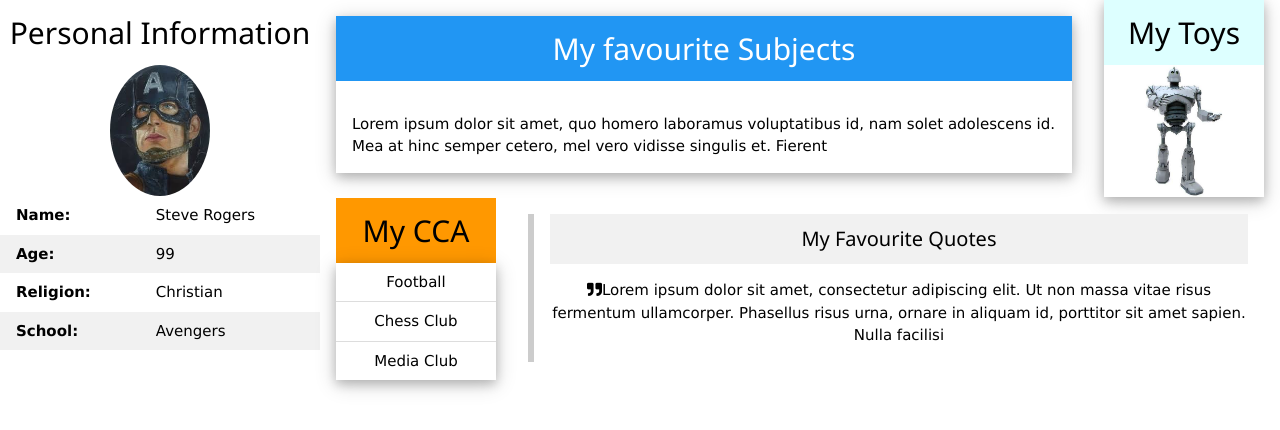
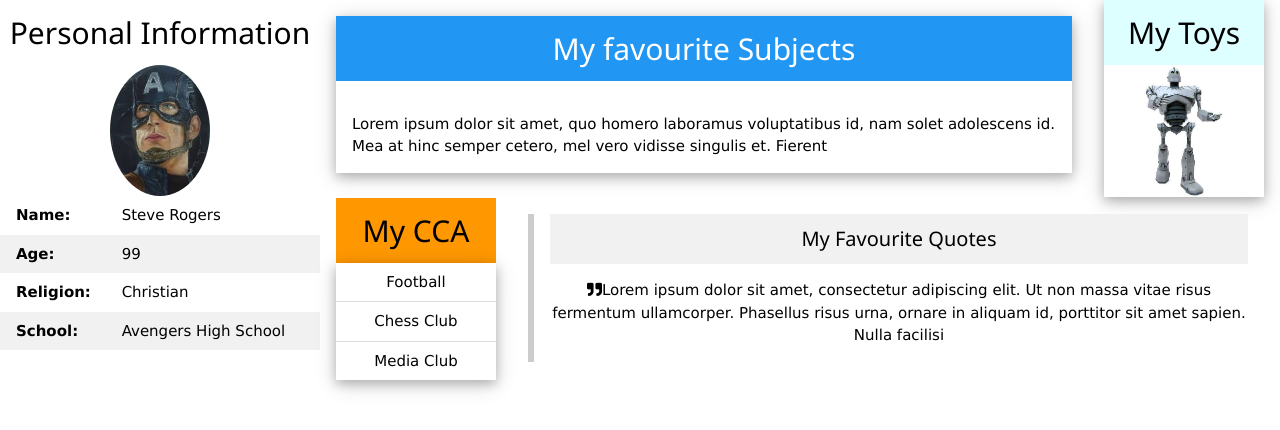
Before and after one commit to vKhar/vkhar.github.io, a plain HTML site: page profile.html in a window 1280 px wide. Drawn offline with nearby package versions, Linux system fonts and the light colour scheme.

Commit message:
Update profile.html

```diff
--- a/profile.html
+++ b/profile.html
@@ -32,7 +32,7 @@
                     </tr>
                     <tr>
                             <th>School:</td>
-                            <td>Avengers</td>
+                            <td>Avengers High School</td>
                     </tr>
 
                 </table>
```
